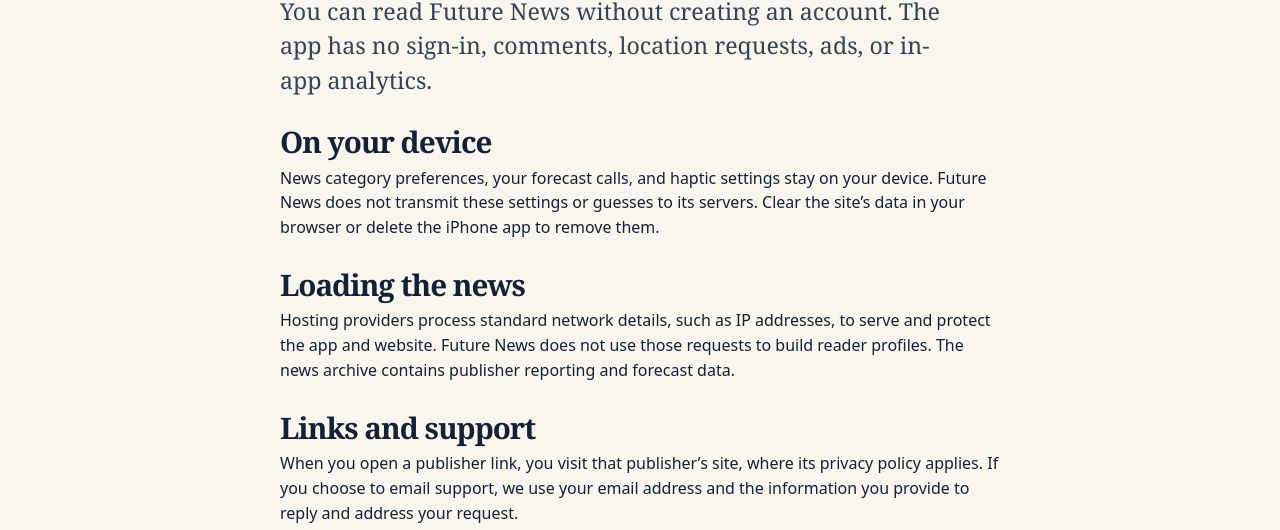
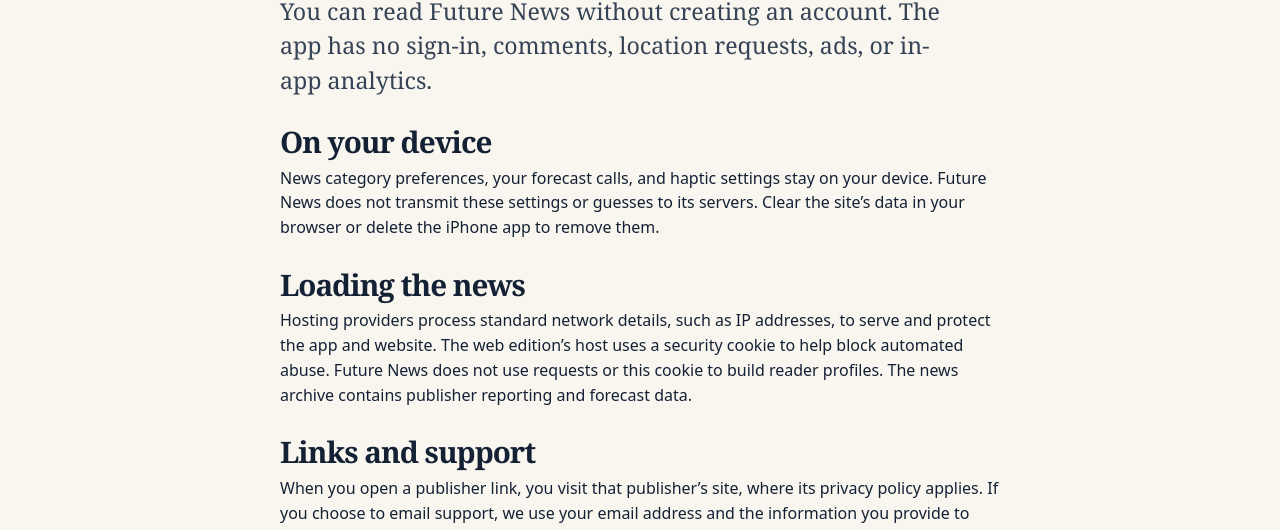
Before and after one commit to zackdallen/future-news-app-store, a plain HTML site: page privacy/index.html in a window 1280 px wide. Shown: the part 264-794 px from the top of the page. Drawn offline with Linux system fonts and the light colour scheme.

Commit message:
Describe the web host security cookie

```diff
--- a/privacy/index.html
+++ b/privacy/index.html
@@ -22,7 +22,7 @@
     <h2>On your device</h2>
     <p>News category preferences, your forecast calls, and haptic settings stay on your device. Future News does not transmit these settings or guesses to its servers. Clear the site’s data in your browser or delete the iPhone app to remove them.</p>
     <h2>Loading the news</h2>
-    <p>Hosting providers process standard network details, such as IP addresses, to serve and protect the app and website. Future News does not use those requests to build reader profiles. The news archive contains publisher reporting and forecast data.</p>
+    <p>Hosting providers process standard network details, such as IP addresses, to serve and protect the app and website. The web edition’s host uses a security cookie to help block automated abuse. Future News does not use requests or this cookie to build reader profiles. The news archive contains publisher reporting and forecast data.</p>
     <h2>Links and support</h2>
     <p>When you open a publisher link, you visit that publisher’s site, where its privacy policy applies. If you choose to email support, we use your email address and the information you provide to reply and address your request.</p>
     <h2>Questions about privacy</h2>
```
